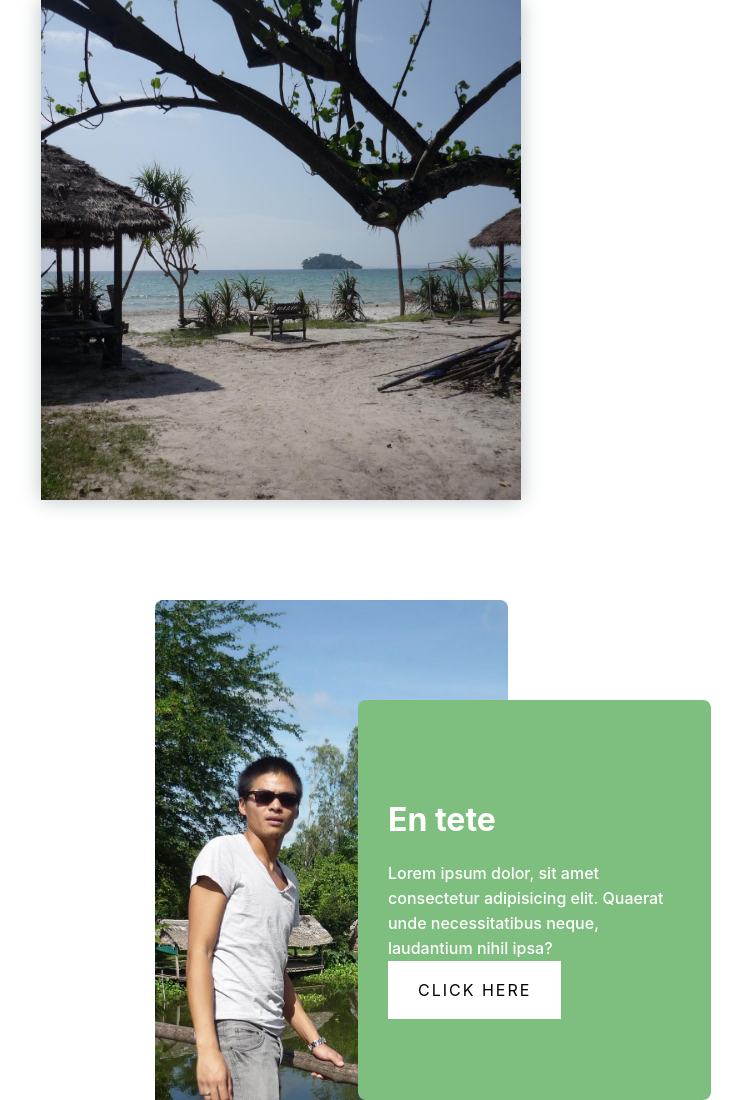
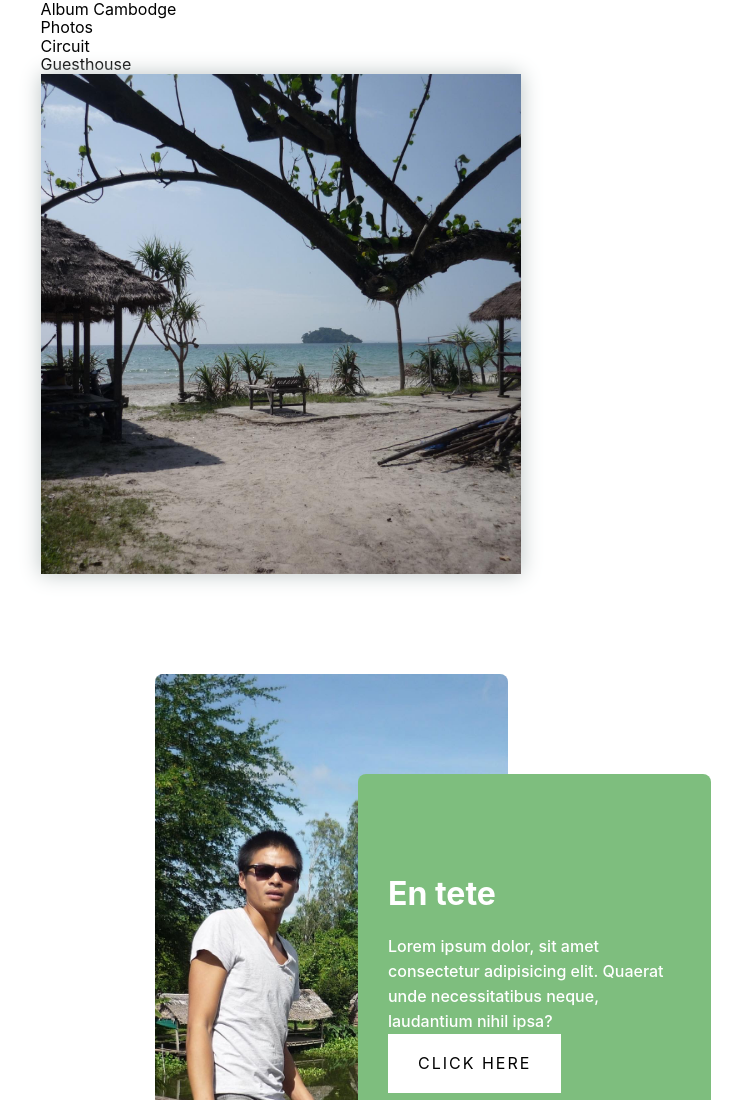
Before and after one commit to Terrysuon/test-overlapping, a plain HTML site: page test overlapping/index.html in a window 1280 px wide. Shown: the top 1100 px of the page, without its empty margins (207-949 px from the left). Drawn offline with nearby package versions, Linux system fonts and the light colour scheme.

Commit message:
Update index.html

```diff
--- a/test overlapping/index.html
+++ b/test overlapping/index.html
@@ -4,12 +4,24 @@
     <meta charset="UTF-8">
     <meta http-equiv="X-UA-Compatible" content="IE=edge">
     <meta name="viewport" content="width=device-width, initial-scale=1.0">
-    <title>Document</title>
+    <title>Album Cambodge</title>
     <link rel="stylesheet" href="https://cdnjs.cloudflare.com/ajax/libs/normalize/5.0.0/normalize.min.css">
     <link rel="stylesheet" href="./css/mobile.css">
 </head>
 <body>
+    <header>
 
+
+    <nav>
+    <div class="Titre">Album Cambodge</div>
+    <div class="Pictures">Photos</div>
+    <div class="Circuit">Circuit</div>
+    <div class="Guest House">Guesthouse</div>
+
+
+
+    </nav>
+    </header>
     <picture class="wrap" style="--image: url(https://webdevtrick.com/wp-content/uploads/wire.jpg)">
         <img src="./photos/20210502_170024341_iOS.jpg" alt="">
         <span class="border"></span>
```
